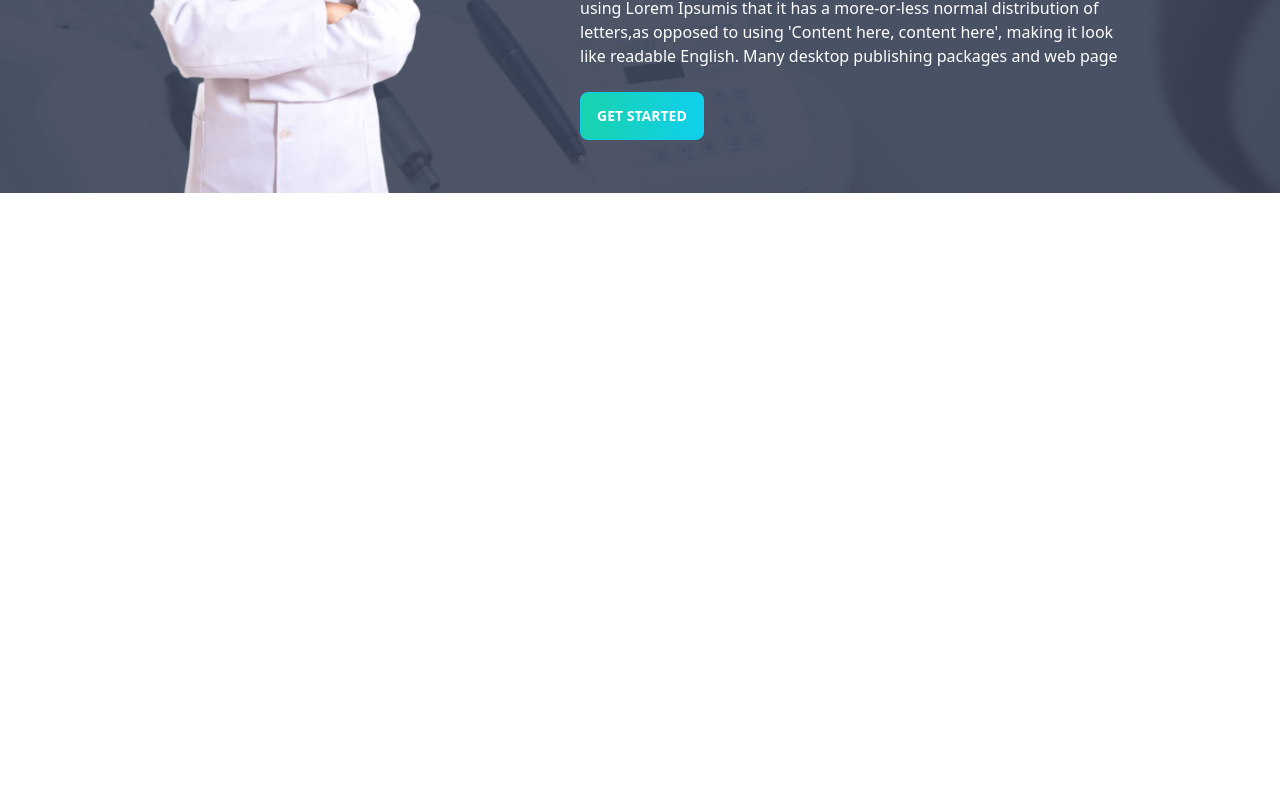
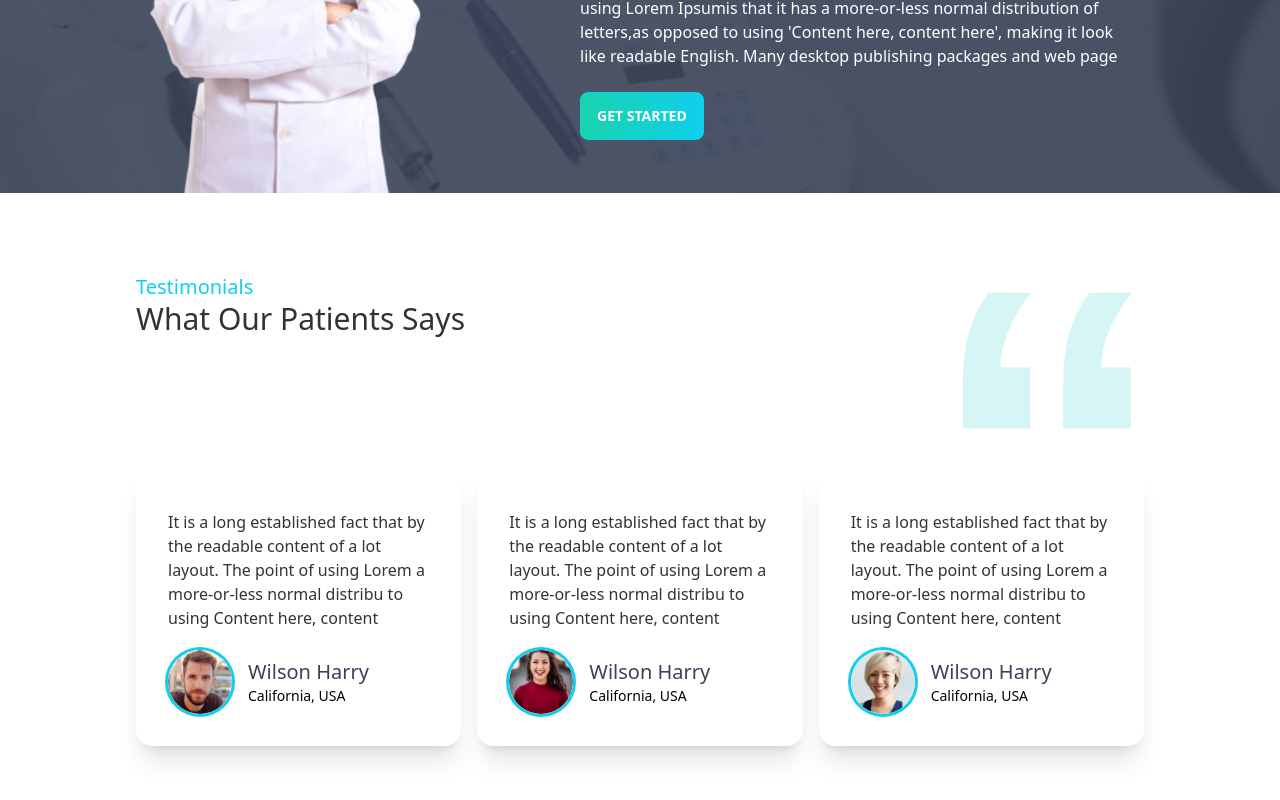
Before and after one commit to rakibahmeddev/doctor-portal, a React (Create React App) app: page / in a window 1280 px wide. Shown: the part 2802-3602 px from the top of the page. Before the commit the page ends 3075 px from the top, so only its background shows below. Built offline with nearby package versions, Linux system fonts and the light colour scheme.

Commit message:
testimonial section done

```diff
--- a/src/Pages/Home/Home.js
+++ b/src/Pages/Home/Home.js
@@ -4,6 +4,7 @@
 import Info from "./Info";
 import MakeAppoinment from "./MakeAppoinment";
 import Services from "./Services";
+import Testimonials from "./Testimonials";
 
 const Home = () => {
   return (
@@ -13,6 +14,7 @@
       <Services></Services>
       <DentalCare></DentalCare>
       <MakeAppoinment></MakeAppoinment>
+      <Testimonials></Testimonials>
     </div>
   );
 };
--- /dev/null
+++ b/src/Pages/Home/Review.js
@@ -0,0 +1,25 @@
+import React from "react";
+
+const Review = ({ review }) => {
+  return (
+    <div class="card w-full bg-base-100 shadow-xl">
+      <div class="card-body mt-2">
+        <p>{review.review}</p>
+
+        <div class="flex items-center mt-3">
+          <div class="avatar ">
+            <div class="w-16 rounded-full ring ring-primary ring-offset-base-100 mr-4 ">
+              <img src={review.img} />
+            </div>
+          </div>
+          <div>
+            <h2 class="text-xl text-accent font-medium">{review.name}</h2>
+            <p className="text-sm text-black">{review.location}</p>
+          </div>
+        </div>
+      </div>
+    </div>
+  );
+};
+
+export default Review;
--- /dev/null
+++ b/src/Pages/Home/Testimonials.js
@@ -0,0 +1,55 @@
+import React from "react";
+import quote from "../../assets/icons/quote.svg";
+import people1 from "../../assets/images/people1.png";
+import people2 from "../../assets/images/people2.png";
+import people3 from "../../assets/images/people3.png";
+import Review from "./Review";
+
+const Testimonials = () => {
+  const reviews = [
+    {
+      _id: 1,
+      name: "Wilson Harry",
+      review:
+        "It is a long established fact that by the readable content of a lot layout. The point of using Lorem a more-or-less normal distribu to using Content here, content",
+      location: "California, USA",
+      img: people1,
+    },
+    {
+      _id: 2,
+      name: "Wilson Harry",
+      review:
+        "It is a long established fact that by the readable content of a lot layout. The point of using Lorem a more-or-less normal distribu to using Content here, content",
+      location: "California, USA",
+      img: people2,
+    },
+    {
+      _id: 3,
+      name: "Wilson Harry",
+      review:
+        "It is a long established fact that by the readable content of a lot layout. The point of using Lorem a more-or-less normal distribu to using Content here, content",
+      location: "California, USA",
+      img: people3,
+    },
+  ];
+  return (
+    <section className="px-14 my-20 ">
+      <div className="flex justify-between px-20">
+        <div>
+          <h3 className="text-xl text-primary">Testimonials</h3>
+          <h2 className="text-3xl">What Our Patients Says</h2>
+        </div>
+        <div>
+          <img src={quote} className="w-24 lg:w-48" alt="" />
+        </div>
+      </div>
+      <div className="grid grid-cols-1 md:grid-cols-2 lg:grid-cols-3 gap-4 my-10 px-20">
+        {reviews.map((review) => (
+          <Review key={review._id} review={review}></Review>
+        ))}
+      </div>
+    </section>
+  );
+};
+
+export default Testimonials;
```
